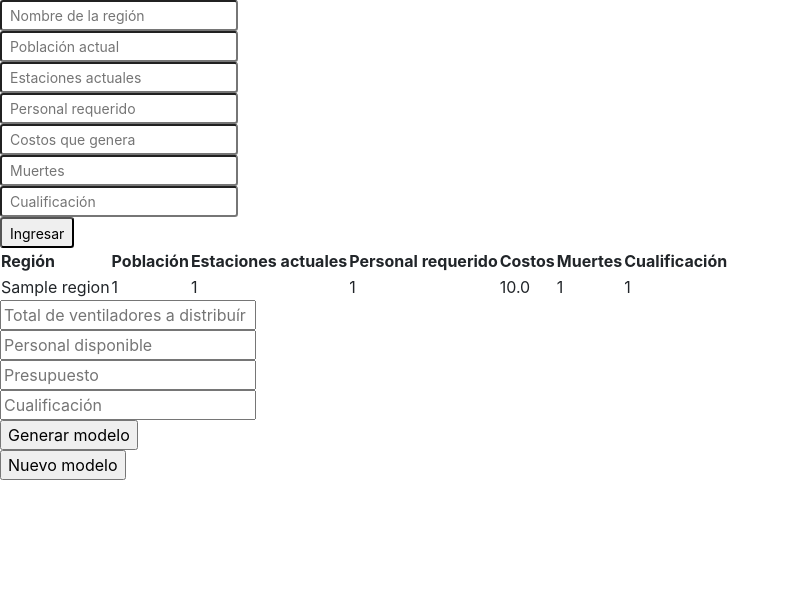
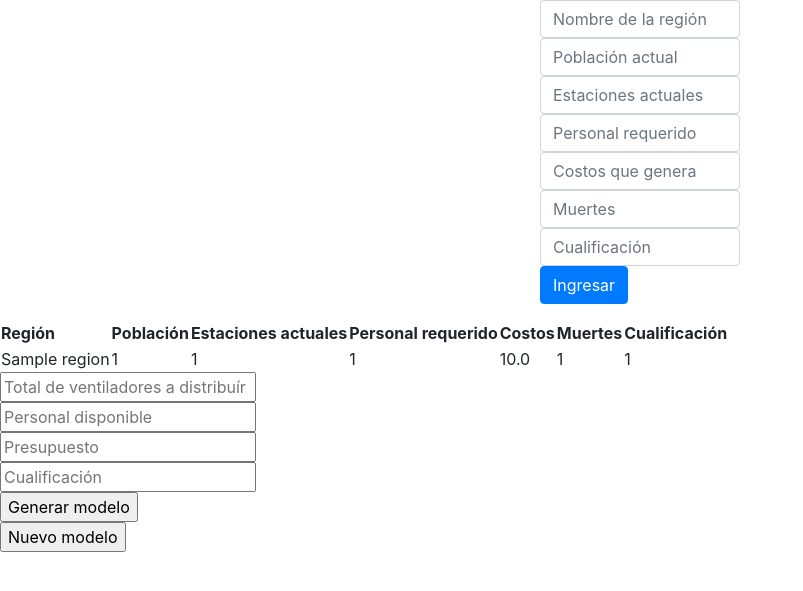
Before and after one commit to manuelmarinduque/Complexity_project, a Django app: page / in a window 1280 px wide. Shown: the top 591 px of the page, without its empty margins (0-803 px from the left). Run offline with Django 3.2, Linux system fonts and the light colour scheme; tables that the repository leaves empty hold one stand-in row (values such as "Sample post"); some libraries are stand-ins or nearby versions.

Commit message:
Bootstrap aplicado al formulario superior

```diff
--- a/regions/templates/regions/home.html
+++ b/regions/templates/regions/home.html
@@ -4,18 +4,20 @@
 
 {% block contents %}
 
-<div>
+<div class="mx-auto" style="width: 200px;">
     <form action="{% url 'regions:home_page' %}" method="post">
         {% csrf_token %}
-        <div> <input class="form-control-sm" type="text" name="name" placeholder="Nombre de la región" required> </div>
-        <div> <input class="form-control-sm" type="text" name="poblacion" placeholder="Población actual" required> </div>
-        <div> <input class="form-control-sm" type="text" name="estaciones_actuales" placeholder="Estaciones actuales" required> </div>
-        <div> <input class="form-control-sm" type="text" name="personal_requerido" placeholder="Personal requerido" required> </div>
-        <div> <input class="form-control-sm" type="text" name="costos" placeholder="Costos que genera" required> </div>
-        <div> <input class="form-control-sm" type="text" name="muertes" placeholder="Muertes" required> </div>
-        <div> <input class="form-control-sm" type="text" name="cualificacion" placeholder="Cualificación" required> </div>
-        <div> <input class="form-control-sm" type="submit" value="Ingresar"> </div>
-    </form>
+        <div class="form-group">
+            <div> <input class="form-control" type="text" name="name" placeholder="Nombre de la región" required> </div>
+            <div> <input class="form-control" type="text" name="poblacion" placeholder="Población actual" required> </div>
+            <div> <input class="form-control" type="text" name="estaciones_actuales" placeholder="Estaciones actuales" required> </div>
+            <div> <input class="form-control" type="text" name="personal_requerido" placeholder="Personal requerido" required> </div>
+            <div> <input class="form-control" type="text" name="costos" placeholder="Costos que genera" required> </div>
+            <div> <input class="form-control" type="text" name="muertes" placeholder="Muertes" required> </div>
+            <div> <input class="form-control" type="text" name="cualificacion" placeholder="Cualificación" required> </div>
+            <button type="submit" class="btn btn-primary">Ingresar</button>
+        </form>
+    </div>
 </div>
 
 <div>
```
